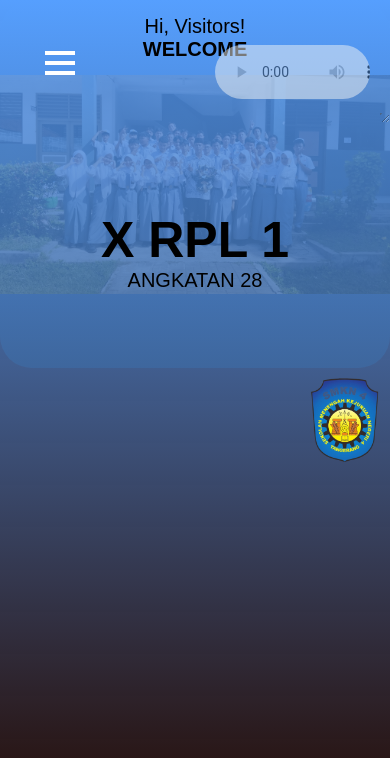
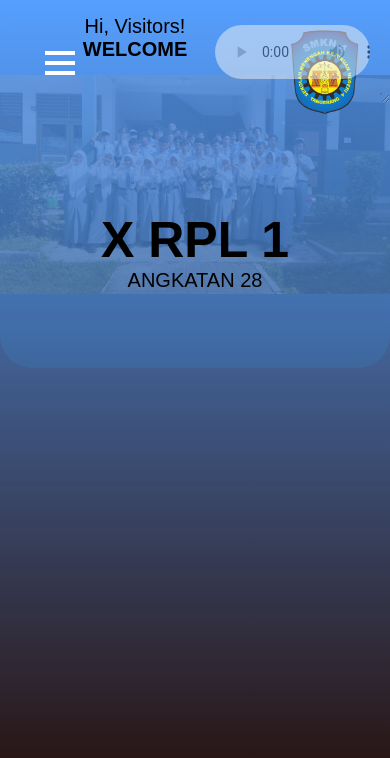
Before and after one commit to QaHaM/Kelas-XRPL1-SyaPa, a plain HTML site: page index.html in a window 390 px wide. Drawn offline with Linux system fonts and the light colour scheme.

Commit message:
Add files via upload

```diff
--- a/index.html
+++ b/index.html
@@ -37,13 +37,11 @@ header {
         object-fit: contain;
         margin: 25px;
     }
-    @media (max-width: 700px){.logo-sekolah {
-        margin: 10px;
-    }}
+
     .audio-player {
         border-radius: 30px;
         position: fixed;
-        margin: 20px auto;
+        margin: px auto;
         padding: 20px;
         right: 0;
         z-index: 100;
@@ -499,6 +497,7 @@ a {
                 <li><a href="#footer">Footer</a></li>
                 </ul>
             </div>
+            <img src="logoSmk4.png" class="logo-sekolah">
             <div id="audio-player" class="audio-player">
                 <audio loop controls>
                     <source src="videoplayback_4fVMqiOK.mp3">
@@ -511,7 +510,6 @@ a {
             <h1>X RPL 1</h1>
             <p>ANGKATAN 28</p>
         </div>
-        <img src="logoSmk4.png" class="logo-sekolah">
     </header>
     <main>
         <br>
```
